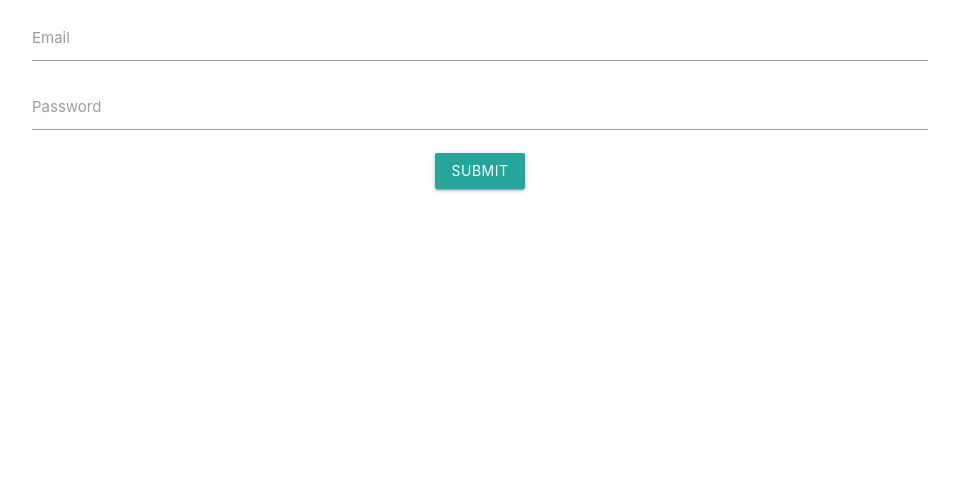
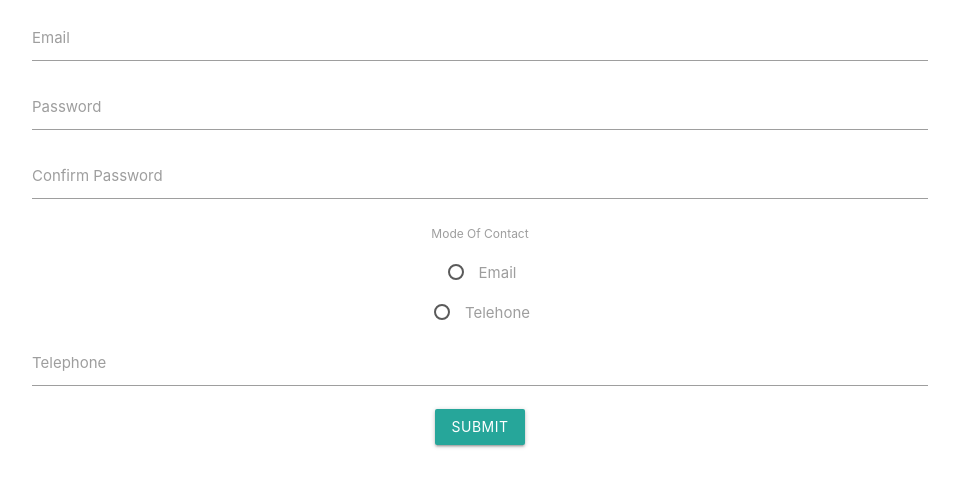
Before and after one commit to akshayjadhav4/FormikControls, a React (Create React App) app: page / in a window 1280 px wide. Shown: the top 486 px of the page, without its empty margins (160-1119 px from the left). Built offline with nearby package versions, Linux system fonts and the light colour scheme.

Commit message:
RegistrationForm

```diff
--- a/src/App.js
+++ b/src/App.js
@@ -1,12 +1,14 @@
 import React from "react";
+import RegistrationForm from "./components/Registration Form/RegistrationForm";
 // import FormikContaier from "./components/FormikContaier";
-import LoginForm from "./components/Login Form/LoginForm";
+// import LoginForm from "./components/Login Form/LoginForm";
 
 function App() {
   return (
     <div className="container center">
       {/* <FormikContaier /> */}
-      <LoginForm/>
+      {/* <LoginForm/> */}
+      <RegistrationForm/>
     </div>
   );
 }
--- /dev/null
+++ b/src/components/Registration Form/RegistrationForm.js
@@ -0,0 +1,95 @@
+import React from "react";
+import * as Yup from "yup";
+import { Formik, Form } from "formik";
+import FormikControl from "../FormikControl";
+
+function RegistrationForm() {
+  const options = [
+    { key: "Email", value: "emailmoc" },
+    { key: "Telehone", value: "telephonemoc" },
+  ];
+  const initialValues = {
+    email: "",
+    password: "",
+    confirmPassword: "",
+    modeOfContact: "",
+    phone: "",
+  };
+
+  const validationSchema = Yup.object({
+    email: Yup.string().email("Inavalid email format").required("Required"),
+    password: Yup.string()
+      .min(6, "Min 6 character required")
+      .required("Required"),
+    confirmPassword: Yup.string()
+      .oneOf([Yup.ref("password"), ""], "Password must match")
+      .min(6, "Min 6 character required")
+      .required("Required"),
+    modeOfContact: Yup.string().required("Required"),
+    phone: Yup.string().when("modeOfContact", {
+      is: "telephonemoc",
+      then: Yup.string().required("Required"),
+    }),
+  });
+
+  const onSubmit = (values, onSubmitProps) => {
+    console.log("Form Data", values);
+    onSubmitProps.setSubmitting(false); //enable button after all process
+    onSubmitProps.resetForm();
+  };
+  return (
+    <Formik
+      initialValues={initialValues}
+      validationSchema={validationSchema}
+      onSubmit={onSubmit}
+    >
+      {(formik) => (
+        <Form>
+          <FormikControl
+            control="input"
+            type="email"
+            label="Email"
+            name="email"
+          />
+
+          <FormikControl
+            control="input"
+            type="password"
+            label="Password"
+            name="password"
+          />
+
+          <FormikControl
+            control="input"
+            type="password"
+            label="Confirm Password"
+            name="confirmPassword"
+          />
+
+          <FormikControl
+            control="radio"
+            label="Mode Of Contact"
+            name="modeOfContact"
+            options={options}
+          />
+
+          <FormikControl
+            control="input"
+            type="text"
+            label="Telephone"
+            name="phone"
+          />
+          <button
+            type="submit"
+            className="waves-effect waves-light btn"
+            disabled={!formik.isValid || formik.isSubmitting}
+          >
+            Submit
+          </button>
+        </Form>
+      )}
+    </Formik>
+  );
+}
+
+export default RegistrationForm;
```
